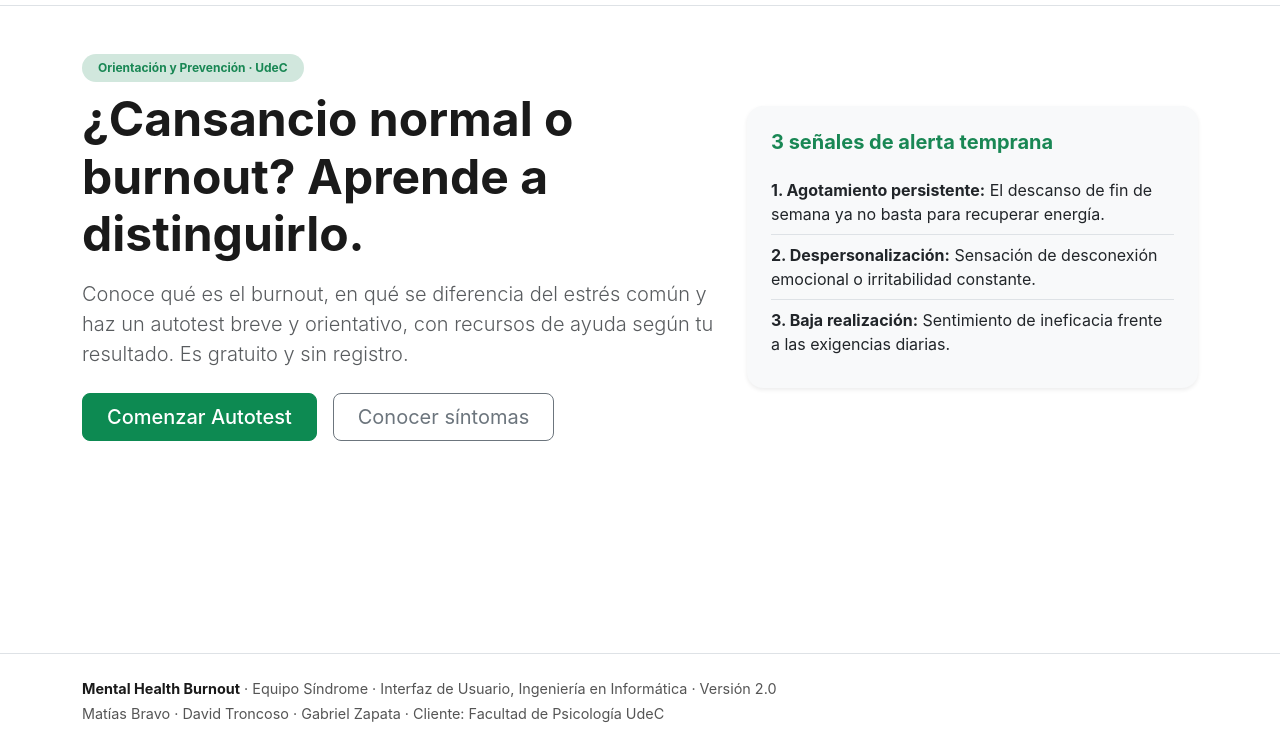
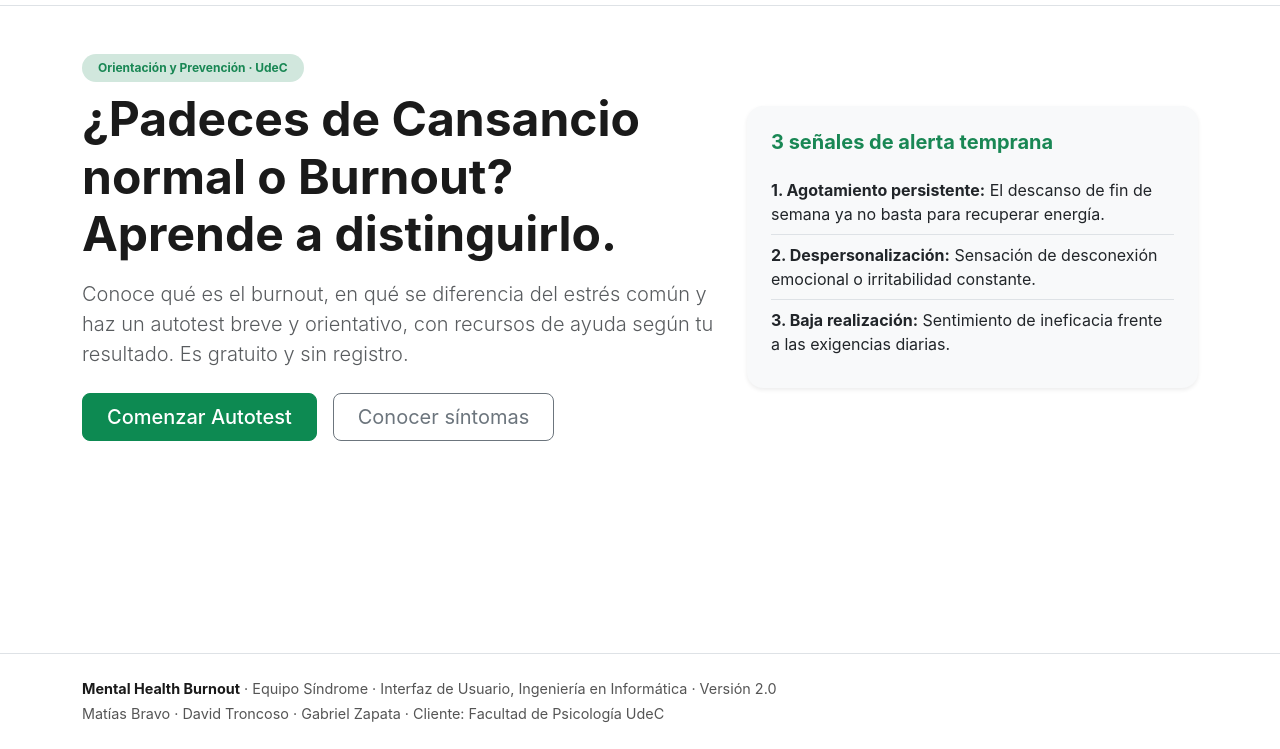
Before and after one commit to gabrielzapata-maker/BurnoutIPVG, a plain HTML site: page index.html in a window 1280 px wide. Shown: the part 51-800 px from the top of the page. Drawn offline with nearby package versions, Linux system fonts and the light colour scheme.

Commit message:
Update section titles for burnout content

```diff
--- a/index.html
+++ b/index.html
@@ -41,12 +41,12 @@
 
   <main id="contenido" class="flex-grow-1 py-5">
 
-    <!-- INICIO -->
+    <!-- PAGINA INICIO -->
     <section id="inicio" class="pagina container">
       <div class="row align-items-center g-4">
         <div class="col-lg-7">
           <span class="badge bg-success-subtle text-success mb-2 px-3 py-2 rounded-pill">Orientación y Prevención · UdeC</span>
-          <h1 class="display-5 fw-bold mb-3">¿Cansancio normal o burnout? Aprende a distinguirlo.</h1>
+          <h1 class="display-5 fw-bold mb-3">¿Padeces de Cansancio normal o Burnout? Aprende a distinguirlo.</h1>
           <p class="lead text-muted mb-4">Conoce qué es el burnout, en qué se diferencia del estrés común y haz un autotest breve y orientativo, con recursos de ayuda según tu resultado. Es gratuito y sin registro.</p>
           <div class="d-flex flex-wrap gap-3">
             <button class="btn btn-brand btn-lg px-4" data-pagina="test">Comenzar Autotest</button>
@@ -67,7 +67,7 @@
       </div>
     </section>
 
-    <!-- ¿QUÉ ES? -->
+    <!-- ¿QUÉ ES EL SINDROME BURNOUT? -->
     <section id="que-es" class="pagina container d-none">
       <h1 class="fw-bold mb-3">¿Qué es el Síndrome de Burnout?</h1>
       <p class="text-muted mb-4">Reconocido por la OMS como un fenómeno ocupacional y altamente prevalente en contextos universitarios exigentes, resulta del estrés crónico no gestionado.</p>
@@ -99,7 +99,7 @@
       </div>
     </section>
 
-    <!-- MANUAL DE CUIDADO -->
+    <!-- MANUAL DE CUIDADO SINDROME BURNOUT-->
     <section id="manual" class="pagina container d-none">
       <div class="mb-4">
         <h1 class="fw-bold mb-2">Manual de Autocuidado</h1>
@@ -143,7 +143,7 @@
       </div>
     </section>
 
-    <!-- HACER AUTOTEST -->
+    <!-- AUTOTEST -->
     <section id="test" class="pagina container d-none">
       <div class="row justify-content-center">
         <div class="col-lg-8">
@@ -168,7 +168,7 @@
 
   </main>
 
-  <!-- MODAL DE RESULTADOS -->
+  <!-- RESULTADOS AUTOTEST -->
   <div class="modal fade" id="modalResultado" tabindex="-1" aria-labelledby="modalResultadoLabel" aria-hidden="true">
     <div class="modal-dialog modal-dialog-centered">
       <div class="modal-content">
@@ -185,6 +185,7 @@
     </div>
   </div>
 
+  <!-- FOOTER -->
   <footer class="border-top py-4 bg-white mt-auto">
     <div class="container footer-content">
       <p class="mb-1"><strong>Mental Health Burnout</strong> · Equipo Síndrome · Interfaz de Usuario, Ingeniería en Informática · Versión 2.0</p>
```
